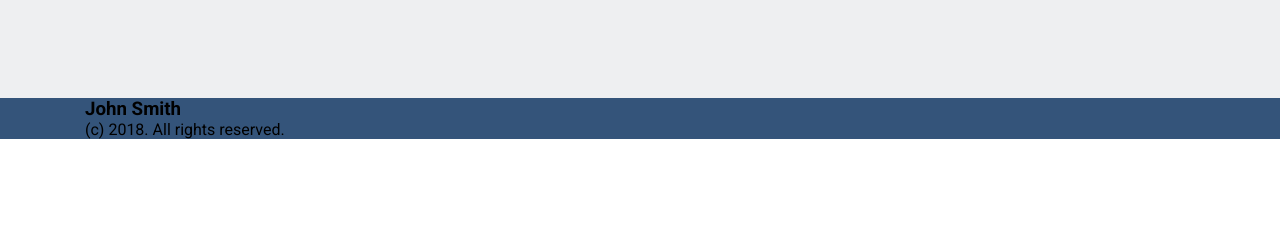
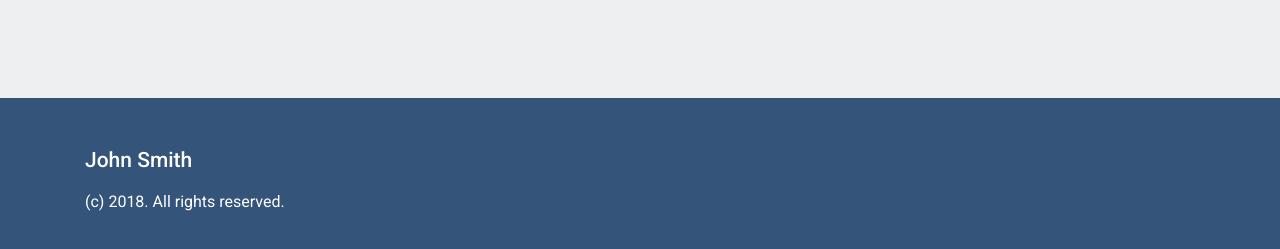
Before and after one commit to KudasaiArtem/hillel, a plain HTML site: page index.html in a window 1280 px wide. Shown: the part 2176-2425 px from the top of the page. Before the commit the page ends 2315 px from the top, so only its background shows below. Drawn offline with Linux system fonts and the light colour scheme.

Commit message:
added styled for footer

```diff
--- a/index.html
+++ b/index.html
@@ -268,7 +268,7 @@
 
     <footer class="bg-primary">
         <div class="container">
-            <h3>John Smith</h3>
+            <h3 class="name">John Smith</h3>
             <span>(c) 2018. All rights reserved.</span>
         </div>
     </footer>
--- a/sass/_base.scss
+++ b/sass/_base.scss
@@ -35,6 +35,7 @@ a {
     text-decoration: none;
     font-size: map-get($font-s, "small");
     color: $black;
+    transition: 0.3s;
 
     &:hover {
         color: $primary;
@@ -130,3 +131,14 @@ iframe {
     width: 100%;
     height: 100%;
 }
+
+footer {
+    padding: 50px 0;
+    color: $white;
+}
+
+.name {
+    font-weight: map-get($font-w, "bold");
+    font-size: map-get($font-s, "medium");
+    margin-bottom: 20px;
+}
```
Also changed, not shown: css/style.css, 1 other file.
